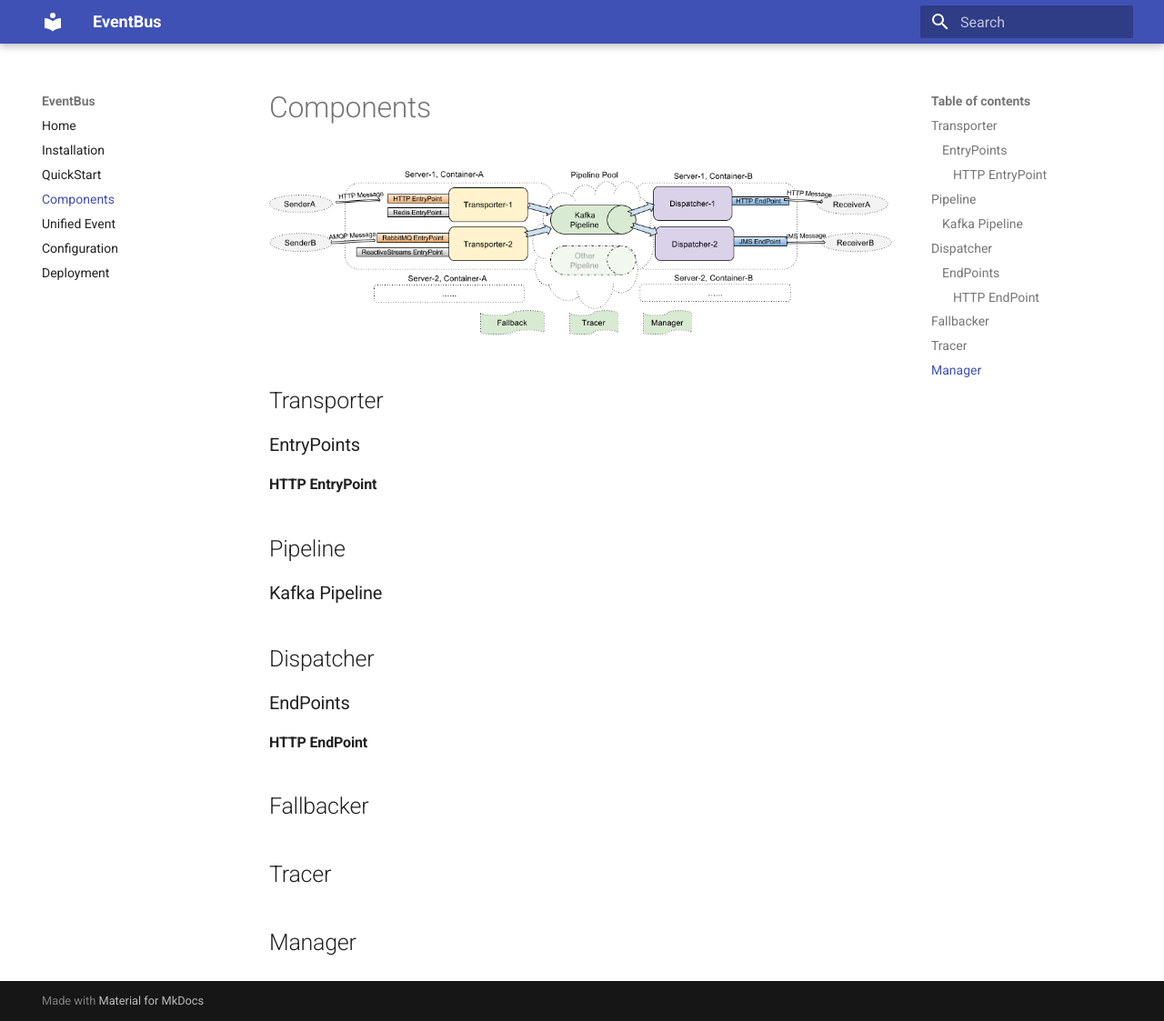
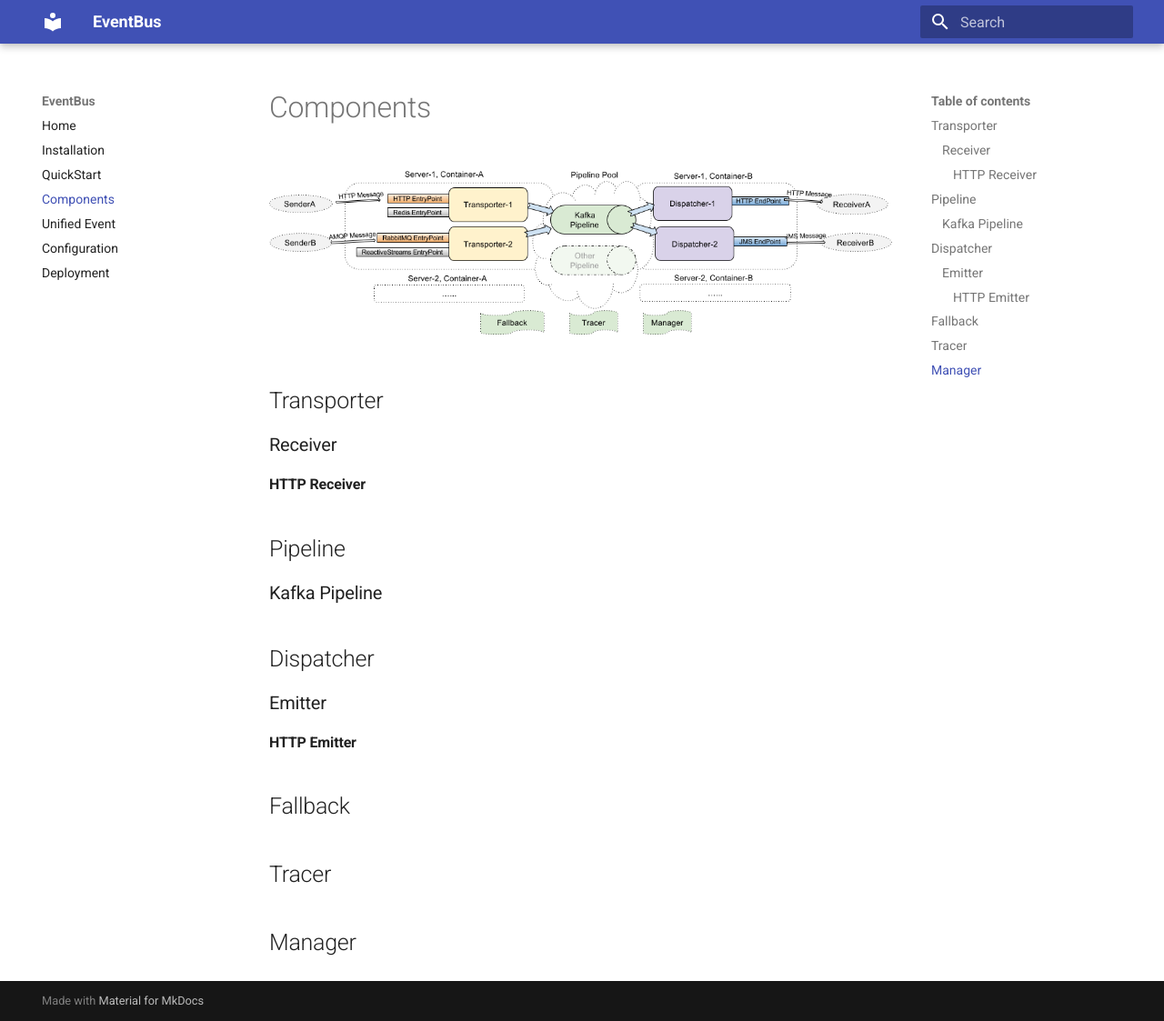
Before and after one commit to thenetcircle/event-bus, an MkDocs documentation site: the page built from docs/components.md, in a window 1280 px wide and 1123 px high. Shown: the whole window at 91% size. Built offline with MkDocs 1.6.1 and Material for MkDocs 9.7.7, drawn with Linux system fonts in a browser that asks for light colours; old or Windows-style settings are respelled for this version of MkDocs.

Commit message:
rename EndPoint to Emitter

```diff
--- a/docs/components.md
+++ b/docs/components.md
@@ -1,13 +1,13 @@
 <a href="assets/workflow.png" target="_blank">![EventBus Workflow](assets/workflow_small.png)</a>
 
 ## Transporter
-### EntryPoints
-#### HTTP EntryPoint
+### Receiver
+#### HTTP Receiver
 ## Pipeline
 ### Kafka Pipeline
 ## Dispatcher
-### EndPoints
-#### HTTP EndPoint
-## Fallbacker
+### Emitter
+#### HTTP Emitter
+## Fallback
 ## Tracer
 ## Manager
--- a/docs/configuration.md
+++ b/docs/configuration.md
@@ -44,10 +44,10 @@ event-bus {
 
   transporter {
     #name = TestTransporter
-    #entrypoints = [
+    #receivers = [
     #  {
     #    type = http
-    #    name = TestEntryPoint1
+    #    name = TestReceiver1
     #    interface = 127.0.0.1
     #    port = 8080
     #  }
@@ -61,9 +61,9 @@ event-bus {
     #akka.stream.materializer {}
   }
 
-  entrypoint {
+  receiver {
     http {
-      #name = TestHttpEntryPoint
+      #name = TestHttpReceiver
       #interface = localhost
       #port = 8080
       priority = normal
@@ -79,7 +79,7 @@ event-bus {
     #akka.stream.materializer {}
   }
 
-  endpoint {
+  emitter {
     http {
       max-retry-times = 10
       request {
--- a/docs/quickstart.md
+++ b/docs/quickstart.md
@@ -13,7 +13,7 @@
 
 ## Setting up EventBus
 
-First of all we need to tell EventBus what to do, Since EventBus supports multiple different sources(called EntryPoint in EventBus) and targets(called EndPoint). We need to point out which of them is using in this scenario.
+First of all we need to tell EventBus what to do, Since EventBus supports multiple different sources(called Receiver in EventBus) and targets(called Emitter). We need to point out which of them is using in this scenario.
 Let's create a configuration file to describe this, The configuration file is based on [Typesafe Config](https://github.com/typesafehub/config), similar as json.
 Let's create a file called application.conf, Put it on root of EventBus directory.
 
@@ -49,12 +49,12 @@
     name = TestTransporter
 
     # Declares which EntryPoints this Transporter can support.
-    entrypoints = [
+    receivers = [
       {
         type = http
-        name = TestEntryPoint1
+        name = TestReceiver1
 
-        # EntryPoint specific parameters
+        # Receiver specific parameters
         interface = localhost
         port = 8086
       }
@@ -75,12 +75,12 @@
   dispatchers = [{
     name = StressTestDispatcher
 
-    # Declares which EndPoints this Dispatcher can support.
-    endpoints = [{
+    # Declares which Emitters this Dispatcher can support.
+    emitters = [{
       type = http
-      name = TestEndPoint
+      name = TestEmitter
 
-      # EndPoint specific parameters
+      # Emitter specific parameters
       request {
         host = localhost
         port = 8087
--- a/src/it/resources/application-integration-test.conf
+++ b/src/it/resources/application-integration-test.conf
@@ -52,9 +52,9 @@ event-bus.runtime {
   test-dispatcher = {
     name = TestDispatcher
     #max-parallel-sources = 1
-    endpoints = [{
+    emitters = [{
       type = http
-      name = TestEndPoint
+      name = TestEmitter
       request{
         host = localhost
         port = 8081
--- a/src/main/resources/reference.conf
+++ b/src/main/resources/reference.conf
@@ -77,7 +77,7 @@ event-bus {
     #akka.stream.materializer {}
   }
 
-  endpoint {
+  emitter {
     http {
       max-retry-times = 10
       request {
```
Also changed, not shown: 18 other files.
